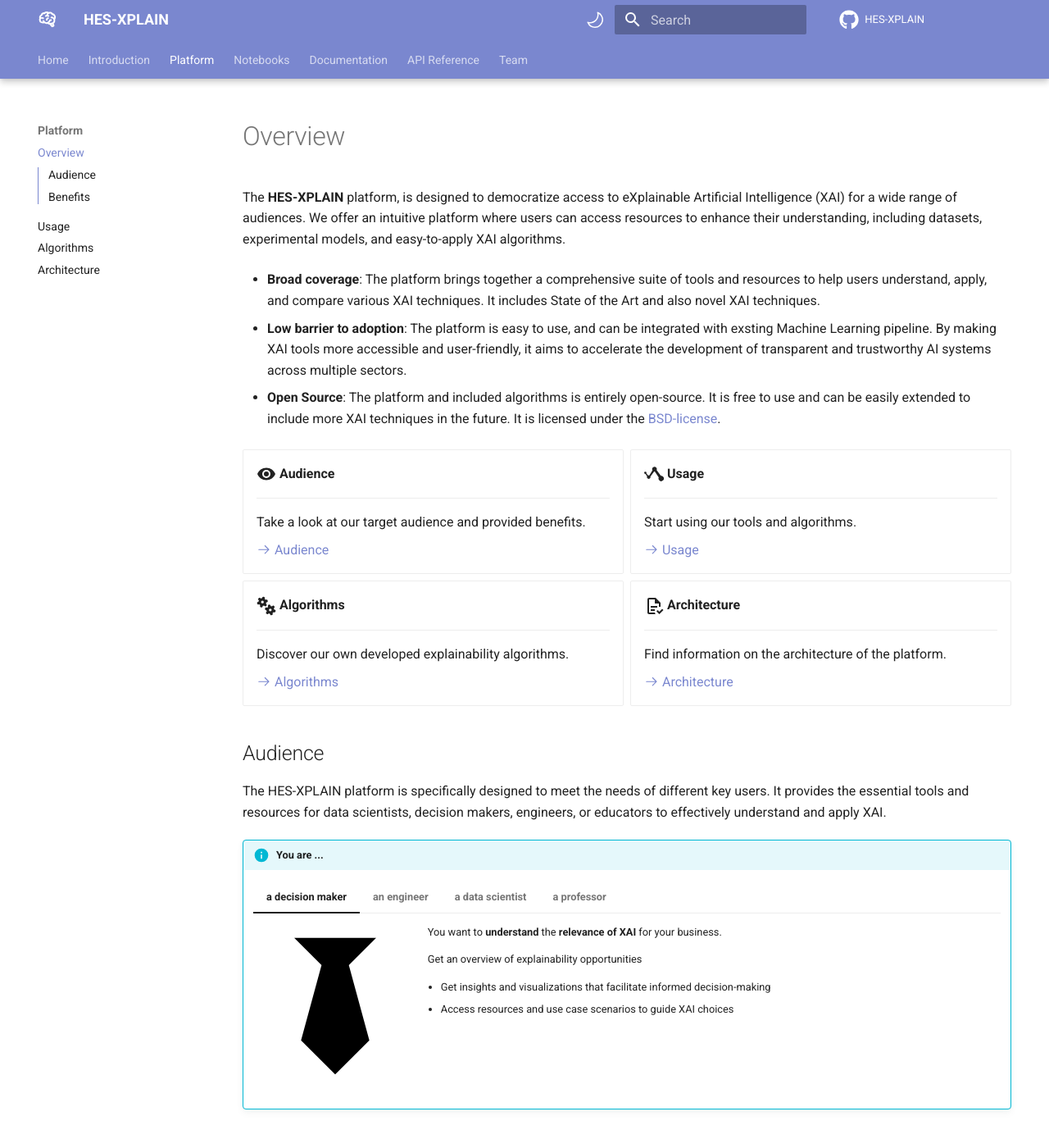
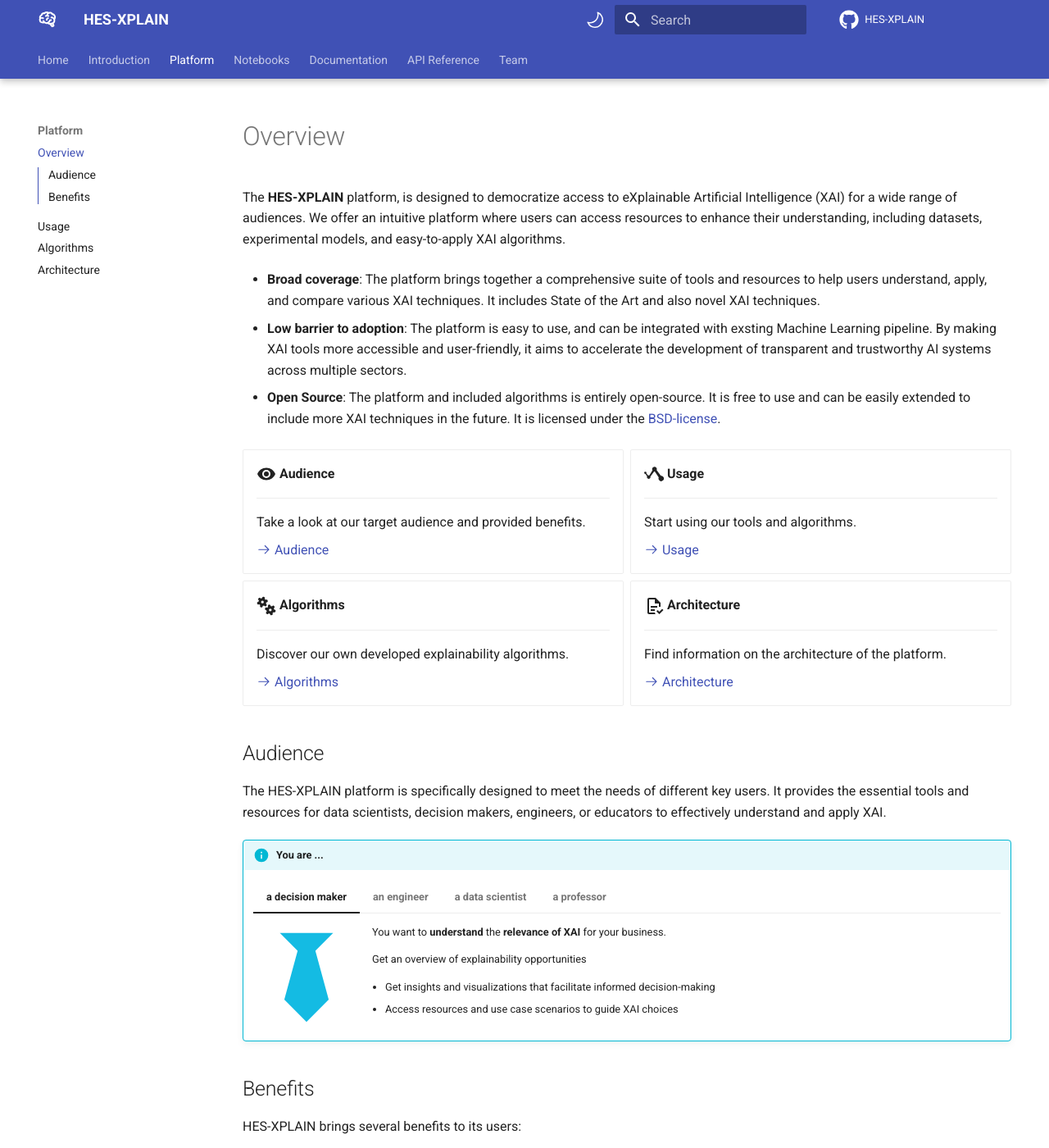
Before and after one commit to HES-XPLAIN/hes-xplain.github.io, an MkDocs documentation site: the page built from docs/platform/overview.md, in a window 1280 px wide and 1400 px high. Shown: the whole window at 82% size. Built offline with MkDocs 1.6.1 and Material for MkDocs 9.7.7, drawn with Linux system fonts in a browser that asks for light colours; comment, search, counter and statistics services are not loaded.

Commit message:
Tried to improve svg icons aesthetics (successfully failed I guess)

```diff
--- a/docs/platform/overview.md
+++ b/docs/platform/overview.md
@@ -56,7 +56,7 @@ The HES-XPLAIN platform is specifically designed to meet the needs of different
 
     === "a decision maker"
 
-        ![Decision maker](../assets/images/tie.svg){ width="200px", align=left }
+        ![Decision maker](../assets/images/tie.svg){ .icon-audience }
         You want to **understand** the **relevance of XAI** for your business.
 
         Get an overview of explainability opportunities
@@ -66,7 +66,7 @@ The HES-XPLAIN platform is specifically designed to meet the needs of different
 
     === "an engineer"
 
-        ![Engineer](../assets/images/hammer-wrench.svg){ width="200px", align=left }
+        ![Engineer](../assets/images/hammer-wrench.svg){ .icon-audience }
         You want to **try XAI algorithms**.
 
         Get access to exploratory use cases notebooks and datasets
@@ -76,7 +76,7 @@ The HES-XPLAIN platform is specifically designed to meet the needs of different
 
     === "a data scientist"
 
-        ![Data scientist](../assets/images/test-tube.svg){ width="200px", align=left }
+        ![Data scientist](../assets/images/test-tube.svg){ .icon-audience }
         You want to **use XAI** algorithms along **your models**.
 
         Get access to algorithmes and API documentation.
@@ -86,7 +86,7 @@ The HES-XPLAIN platform is specifically designed to meet the needs of different
 
     === "a professor"
 
-        ![Professor](../assets/images/school.svg){ width="200px", align=left }
+        ![Professor](../assets/images/school.svg){ .icon-audience }
         You want a tool to **facilitate teaching** of explainable AI.
 
         Get access to tutorials and comprehensive guides.
--- a/docs/stylesheets/custom.css
+++ b/docs/stylesheets/custom.css
@@ -1,8 +1,19 @@
 :root {
-  --md-primary-fg-color: rgb(122, 135, 207);
+  --: rgb(122, 135, 207);
   --md-primary-fg-color--light: rgb(122, 135, 207);
   --md-primary-fg-color--dark: rgb(122, 135, 207);
   --md-accent-fg-color: rgb(21, 187, 228);
   --md-accent-fg-color--light: rgb(21, 187, 228);
   --md-accent-fg-color--dark: rgb(21, 187, 228);
 }
+
+.icon-audience {
+  /* md-primary-fg-color equivalent */
+  /* filter: invert(62%) sepia(16%) saturate(1250%) hue-rotate(194deg) brightness(84%) contrast(91%); */
+
+  /* filter converts color of svg to the --md-accent-fg-color--light above, thanks to https://isotropic.co/tool/hex-color-to-css-filter/ */
+  filter: invert(81%) sepia(53%) saturate(4921%) hue-rotate(150deg) brightness(92%) contrast(93%);
+  float: left;
+  width: 130px;
+  margin-right: 15px;
+}
```
